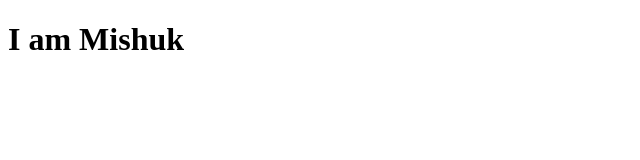
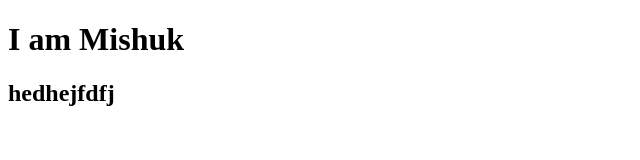
Before and after one commit to 21mishuk/repo-check, a plain HTML site: page index.html in a window 1280 px wide. Shown: the whole page, without its empty margins (0-640 px from the left). Drawn offline with Linux system fonts and the light colour scheme.

Commit message:
add this file

```diff
--- a/index.html
+++ b/index.html
@@ -8,6 +8,7 @@
 <body>
     <div>
         <h1>I am Mishuk</h1>
+        <h2>hedhejfdfj</h2>
     </div>
 </body>
 </html>
```
